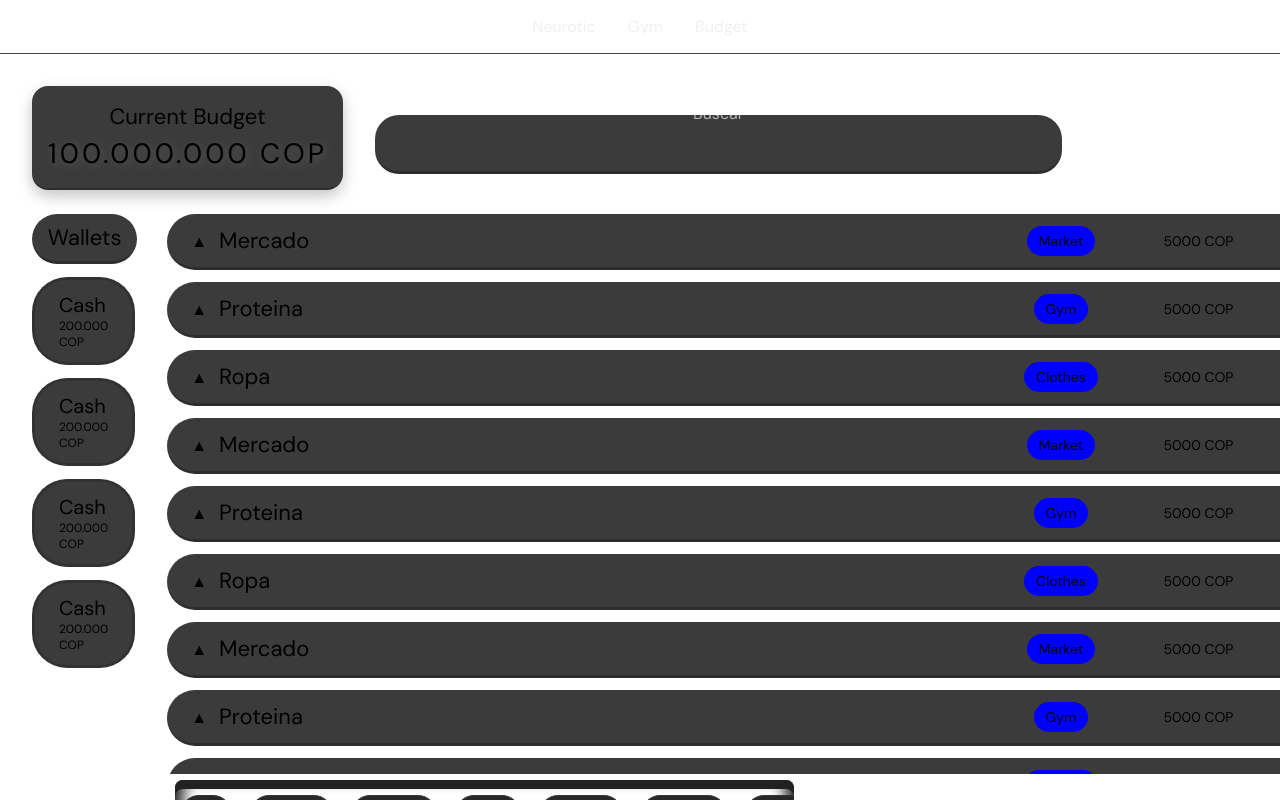
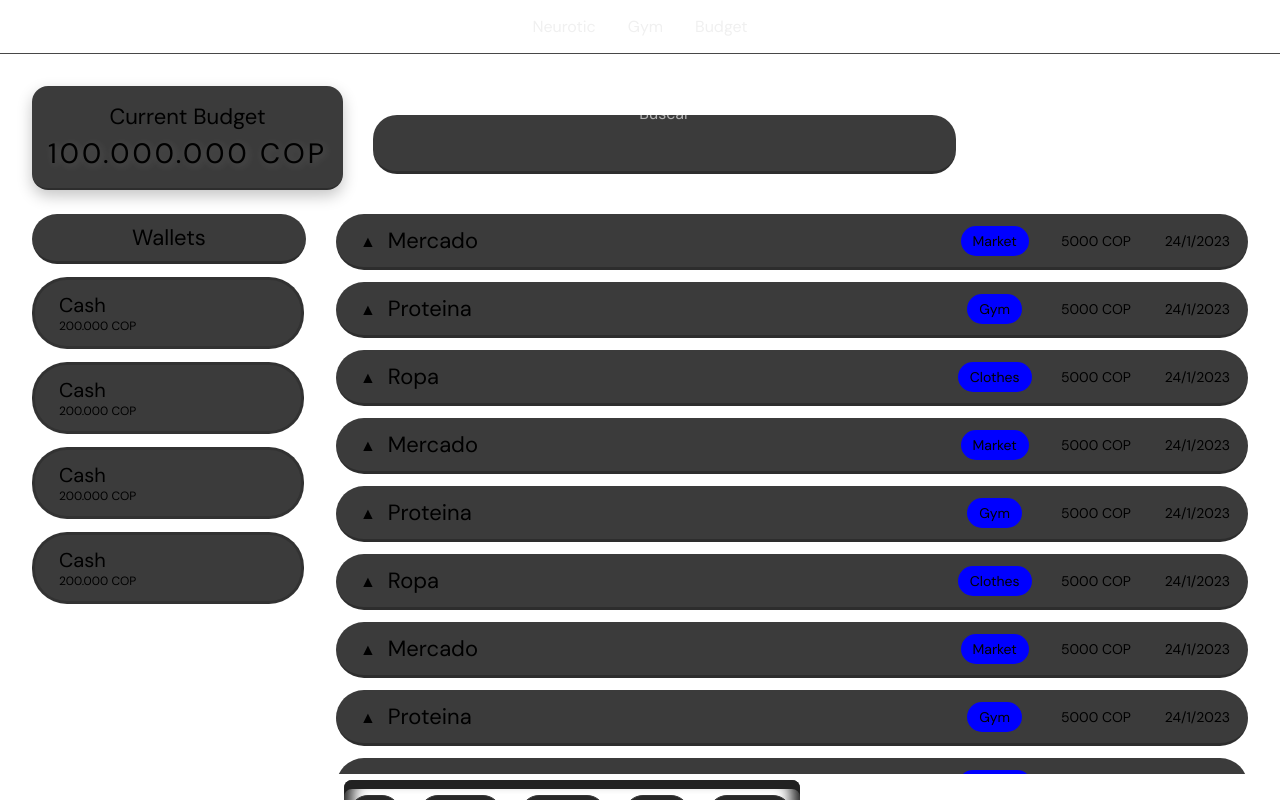
Before and after one commit to nicolasCinzer/neurotic-app-js, a Next.js app: page /budget in a window 1280 px wide. Built offline with nearby package versions, Linux system fonts and the light colour scheme.

Commit message:
add filters

```diff
--- a/app/budget/layout.jsx
+++ b/app/budget/layout.jsx
@@ -5,6 +5,7 @@ import WalletsList from 'components/budget/layout/WalletsList';
 import layoutStyle from './css/BudgetLayout.module.css';
 import { dm_sans } from '../../components/font';
 import Tags from 'components/budget/layout/Tags';
+import Filters from 'components/budget/layout/Filters';
 
 export default function BudgetLayout({ children }) {
   return (
@@ -20,9 +21,10 @@ export default function BudgetLayout({ children }) {
         </div>
         <div className={layoutStyle.budgetBody}>
           <WalletsList />
-          <div>
+          <div className={layoutStyle.budgetList}>
             {children}
             <Tags />
+            <Filters />
           </div>
         </div>
       </div>
--- /dev/null
+++ b/components/budget/layout/Filters.jsx
@@ -0,0 +1,9 @@
+import filtersStyle from './css/Filters.module.css';
+
+export default function Filters() {
+  return (
+    <div className={filtersStyle.filtersBody}>
+      Filters <button className={filtersStyle.addFilter}>+</button>
+    </div>
+  );
+}
```
